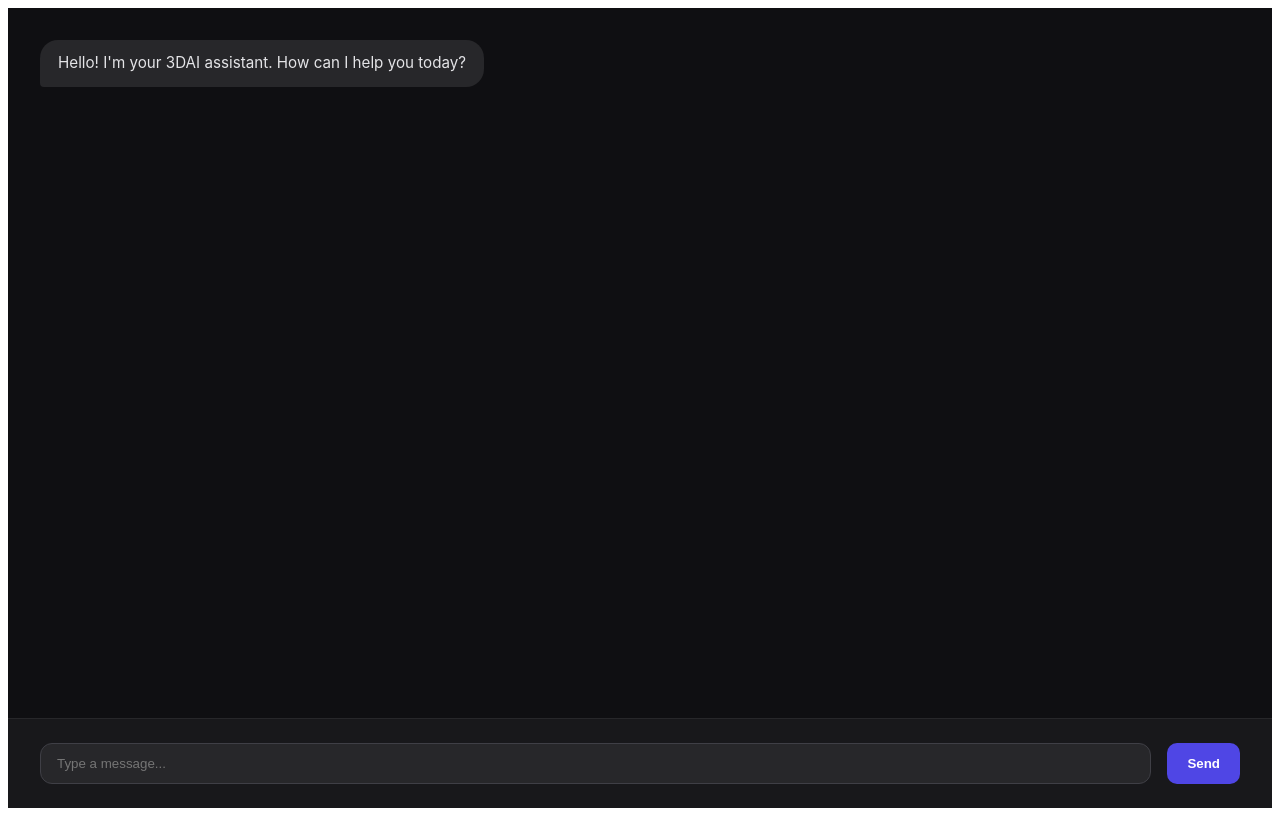
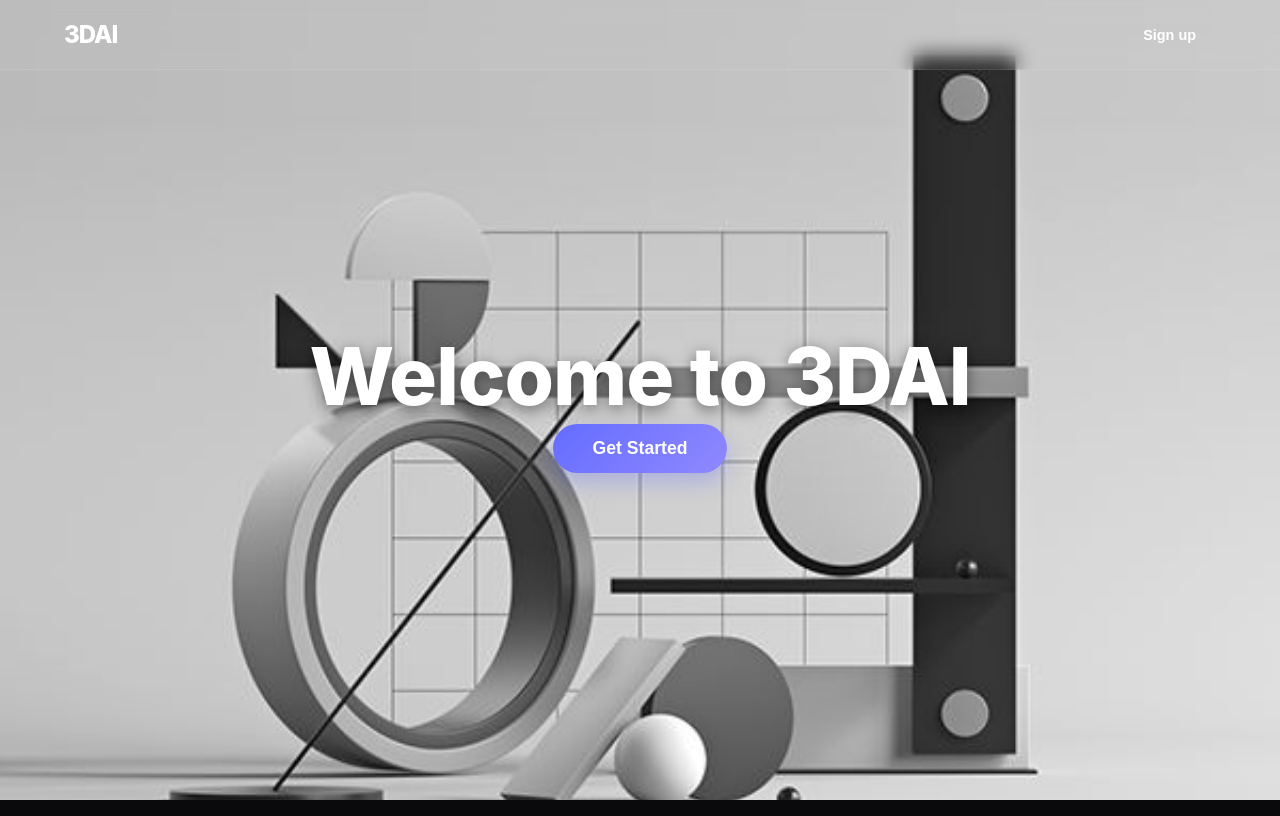
Before and after one commit to zacbemis/3DAI, a React (Vite) app in the folder app/: page / in a window 1280 px wide. Built offline with nearby package versions, Linux system fonts and the light colour scheme.

Commit message:
feat: add login page

```diff
--- /dev/null
+++ b/app/src/App.css
@@ -0,0 +1,64 @@
+/* 1. Global Resets */
+* {
+    margin: 0;
+    padding: 0;
+    box-sizing: border-box;
+}
+
+body, html {
+    width: 100%;
+    height: 100%;
+    overflow: hidden; /* Prevents accidental scrolling in Electron */
+    background-color: #0a0a0c; /* Deep dark background */
+    font-family: 'Inter', -apple-system, BlinkMacSystemFont, 'Segoe UI', Roboto, sans-serif;
+    color: white;
+}
+
+/* 2. Main Viewport Container */
+.app-viewport {
+    width: 100vw;
+    height: 100vh;
+    display: flex;
+    flex-direction: column;
+    position: relative;
+    /* Subtle fade-in animation when the app starts */
+    animation: fadeIn 0.5s ease-out;
+}
+
+/* 3. Reusable Page Wrapper */
+/* Use this class in LandingPage.tsx and LoginPage.tsx wrappers */
+.page-fade-in {
+    width: 100%;
+    height: 100%;
+    animation: fadeIn 0.3s ease-in-out;
+}
+
+/* 4. Animations */
+@keyframes fadeIn {
+    from {
+        opacity: 0;
+        transform: translateY(5px);
+    }
+    to {
+        opacity: 1;
+        transform: translateY(0);
+    }
+}
+
+/* 5. Custom Scrollbar (for ChatArea) */
+::-webkit-scrollbar {
+    width: 6px;
+}
+
+::-webkit-scrollbar-track {
+    background: rgba(255, 255, 255, 0.02);
+}
+
+::-webkit-scrollbar-thumb {
+    background: rgba(255, 255, 255, 0.1);
+    border-radius: 10px;
+}
+
+::-webkit-scrollbar-thumb:hover {
+    background: rgba(255, 255, 255, 0.2);
+}
--- /dev/null
+++ b/app/src/App.tsx
@@ -0,0 +1,30 @@
+import React, { useState } from 'react';
+import LandingPage from './pages/landing_page/LandingPage';
+import LoginPage from './pages/LoginPage/LoginPage';
+import ChatArea from './components/chat_area/chat_area';
+import './App.css';
+
+const App: React.FC = () => {
+    const [view, setView] = useState<'landing' | 'login' | 'chat'>('landing');
+
+    return (
+        <div className="app-viewport">
+            {view === 'landing' && (
+                <LandingPage onLoginClick={() => setView('login')} />
+            )}
+
+            {view === 'login' && (
+                <LoginPage
+                    onBackClick={() => setView('landing')}
+                    onLoginSuccess={() => setView('chat')}
+                />
+            )}
+
+            {view === 'chat' && (
+                <ChatArea />
+            )}
+        </div>
+    );
+};
+
+export default App;
--- /dev/null
+++ b/app/src/components/nav_bar/nav_bar.css
@@ -0,0 +1,47 @@
+.navbar {
+    position: fixed;
+    top: 0;
+    left: 0;
+    width: 100%;
+    height: 70px;
+    display: flex;
+    align-items: center;
+    justify-content: space-between;
+    padding: 0 5%;
+    box-sizing: border-box;
+    z-index: 1000;
+    background: rgba(255, 255, 255, 0.03);
+    backdrop-filter: blur(10px);
+    border-bottom: 1px solid rgba(255, 255, 255, 0.1);
+}
+
+.nav-logo {
+    color: white;
+    font-size: 1.5rem;
+    font-weight: 800;
+    letter-spacing: -1px;
+}
+
+.nav-actions {
+    display: flex;
+    gap: 15px;
+}
+
+.nav-btn {
+    padding: 8px 20px;
+    font-size: 0.9rem;
+    font-weight: 600;
+    border-radius: 8px;
+    cursor: pointer;
+    transition: all 0.2s ease;
+    border: none;
+}
+
+.nav-btn.signup {
+    background: transparent;
+    color: white;
+}
+
+.nav-btn.signup:hover {
+    background: rgba(255, 255, 255, 0.3);
+}
--- /dev/null
+++ b/app/src/components/nav_bar/nav_bar.tsx
@@ -0,0 +1,19 @@
+import React from 'react';
+import './nav_bar.css';
+
+interface NavbarProps {
+    onLoginClick: () => void;
+}
+
+const Navbar: React.FC<NavbarProps> = ({ onLoginClick }) => {
+    return (
+        <nav className="navbar">
+            <div className="nav-logo">3DAI</div>
+            <div className="nav-actions">
+                <button className="nav-btn signup">Sign up</button>
+            </div>
+        </nav>
+    );
+};
+
+export default Navbar;
--- /dev/null
+++ b/app/src/pages/LoginPage/LoginPage.css
@@ -0,0 +1,111 @@
+.login-container {
+    height: 100vh;
+    width: 100vw;
+    display: flex;
+    align-items: center;
+    justify-content: center;
+    background: #0a0a0c;
+    font-family: 'Inter', sans-serif;
+}
+
+.login-glass-card {
+    background: rgba(255, 255, 255, 0.03);
+    backdrop-filter: blur(20px);
+    border: 1px solid rgba(255, 255, 255, 0.1);
+    padding: 40px;
+    border-radius: 24px;
+    width: 100%;
+    max-width: 400px;
+    box-shadow: 0 25px 50px -12px rgba(0, 0, 0, 0.5);
+}
+
+.login-header {
+    text-align: center;
+    margin-bottom: 32px;
+}
+
+.login-header h1 {
+    color: white;
+    font-size: 2.5rem;
+    font-weight: 800;
+    margin: 0;
+    letter-spacing: -2px;
+}
+
+.login-header p {
+    color: rgba(255, 255, 255, 0.5);
+    font-size: 0.9rem;
+    margin-top: 8px;
+}
+
+.input-group {
+    margin-bottom: 20px;
+}
+
+.input-group label {
+    display: block;
+    color: rgba(255, 255, 255, 0.8);
+    font-size: 0.8rem;
+    font-weight: 600;
+    margin-bottom: 8px;
+    text-transform: uppercase;
+    letter-spacing: 1px;
+}
+
+.input-group input {
+    width: 100%;
+    padding: 12px 16px;
+    background: rgba(255, 255, 255, 0.05);
+    border: 1px solid rgba(255, 255, 255, 0.1);
+    border-radius: 12px;
+    color: white;
+    font-size: 1rem;
+    transition: all 0.2s ease;
+}
+
+.input-group input:focus {
+    outline: none;
+    border-color: #6366f1;
+    background: rgba(255, 255, 255, 0.08);
+}
+
+.error-text {
+    color: #ef4444;
+    font-size: 0.85rem;
+    margin-bottom: 16px;
+    text-align: center;
+}
+
+.login-btn {
+    width: 100%;
+    padding: 14px;
+    background: #6366f1;
+    color: white;
+    border: none;
+    border-radius: 12px;
+    font-size: 1rem;
+    font-weight: 700;
+    cursor: pointer;
+    transition: transform 0.2s, back ground 0.2s;
+}
+
+.login-btn:hover {
+    background: #4f46e5;
+    transform: translateY(-2px);
+}
+
+.login-footer {
+    margin-top: 24px;
+    text-align: center;
+    font-size: 0.85rem;
+    color: rgba(255, 255, 255, 0.5);
+}
+
+.text-link {
+    background: none;
+    border: none;
+    color: #6366f1;
+    font-weight: 600;
+    margin-left: 8px;
+    cursor: pointer;
+}
--- /dev/null
+++ b/app/src/pages/LoginPage/LoginPage.tsx
@@ -0,0 +1,75 @@
+import React, { useState } from 'react';
+import './LoginPage.css';
+
+interface LoginPageProps {
+    onBackClick: () => void;
+    onLoginSuccess: () => void;
+}
+
+const LoginPage: React.FC<LoginPageProps> = ({ onBackClick, onLoginSuccess }) => {
+    const [email, setEmail] = useState('');
+    const [password, setPassword] = useState('');
+    const [error, setError] = useState('');
+
+    const handleSubmit = (e: React.FormEvent) => {
+        e.preventDefault();
+        setError('');
+
+        const emailRegex = /\S+@\S+\.\S+/;
+        if (!emailRegex.test(email)) {
+            setError('Please enter a valid email');
+            return;
+        }
+
+        if (password.length < 6) {
+            setError('Password must be at least 6 characters');
+            return;
+        }
+
+        // If valid, trigger the view change in App.tsx
+        onLoginSuccess();
+    };
+
+    return (
+        <div className="login-page-wrapper">
+            {/* The Back Button */}
+            <button className="back-nav-btn" onClick={onBackClick}>
+                ← Back
+            </button>
+
+            <div className="login-card">
+                <h1 className="hero-title">Login</h1>
+                <p className="hero-description">Enter your credentials to continue</p>
+
+                <form onSubmit={handleSubmit} className="login-form">
+                    <div className="input-group">
+                        <input
+                            type="email"
+                            placeholder="Email (anha@gmail.com)"
+                            value={email}
+                            onChange={(e) => setEmail(e.target.value)}
+                            required
+                        />
+                    </div>
+                    <div className="input-group">
+                        <input
+                            type="password"
+                            placeholder="Password"
+                            value={password}
+                            onChange={(e) => setPassword(e.target.value)}
+                            required
+                        />
+                    </div>
+
+                    {error && <p className="error-text">{error}</p>}
+
+                    <button type="submit" className="start-btn">
+                        Sign In
+                    </button>
+                </form>
+            </div>
+        </div>
+    );
+};
+
+export default LoginPage;
--- a/app/src/pages/landing_page/LandingPage.tsx
+++ b/app/src/pages/landing_page/LandingPage.tsx
@@ -1,12 +1,21 @@
 import React from 'react';
+import Navbar from '../../components/nav_bar/nav_bar';
 import './LandingPage.css';
 
-const LandingPage: React.FC = () => {
+interface LandingPageProps {
+    onLoginClick: () => void;
+}
+
+const LandingPage: React.FC<LandingPageProps> = ({ onLoginClick }) => {
     return (
-        <div className="landing-page-wrapper">
+        <div className="landing-page-wrapper page-fade-in">
+            {/* Pass the function to your existing Navbar component */}
+            <Navbar onLoginClick={onLoginClick} />
+
             <h1 className="hero-title">Welcome to 3DAI</h1>
-            <p className="hero-description">Your intelligent 3D assistant.</p>
-            <button className="start-btn">Get Started</button>
+            <button className="start-btn" onClick={onLoginClick}>
+                Get Started
+            </button>
         </div>
     );
 };
--- a/app/src/renderer.tsx
+++ b/app/src/renderer.tsx
@@ -1,16 +1,14 @@
 import React from 'react';
 import { createRoot } from 'react-dom/client';
-import LandingPage from './pages/landing_page/LandingPage';
-import ChatArea from './components/chat_area/chat_area';
+import App from './App';
 
-// This targets the <div id="app"></div> inside your app/index.html
 const container = document.getElementById('app');
 
 if (container) {
     const root = createRoot(container);
     root.render(
         <React.StrictMode>
-            <ChatArea />
+            <App />
         </React.StrictMode>
     );
 }
```
